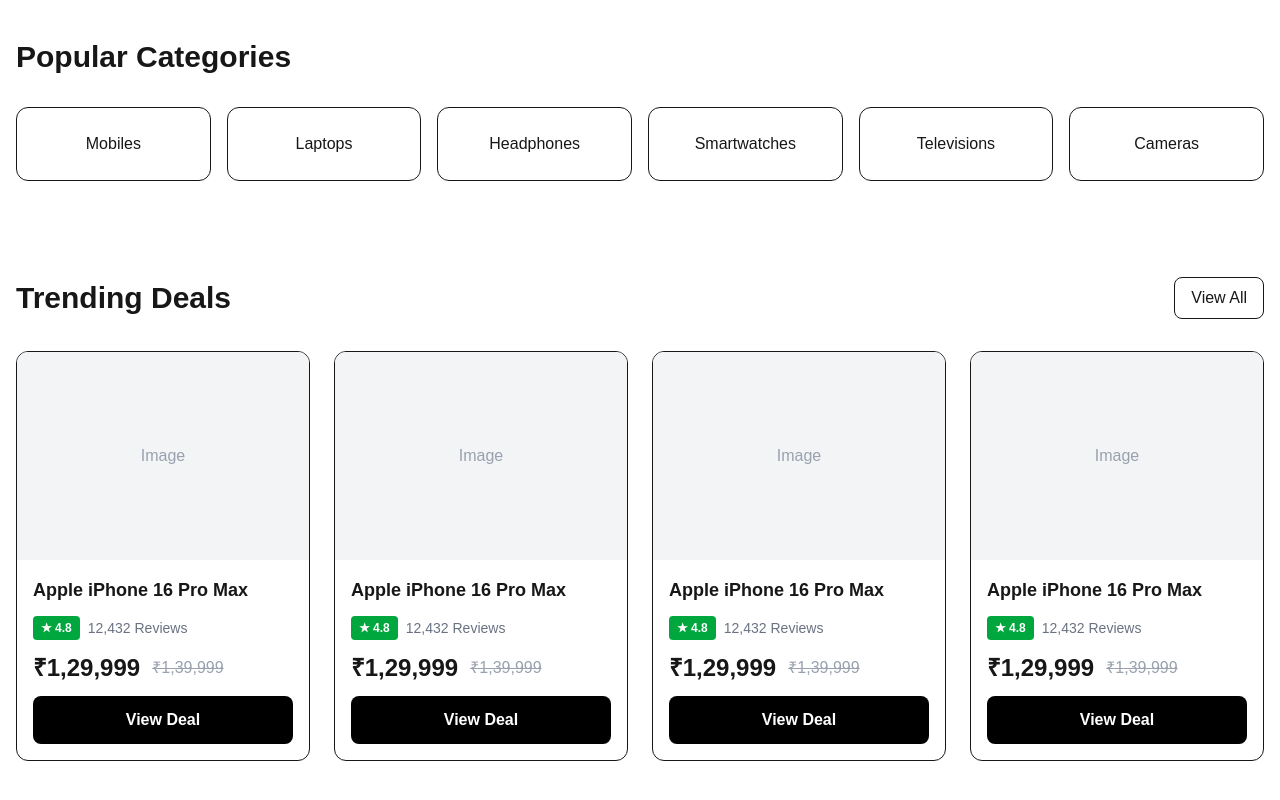
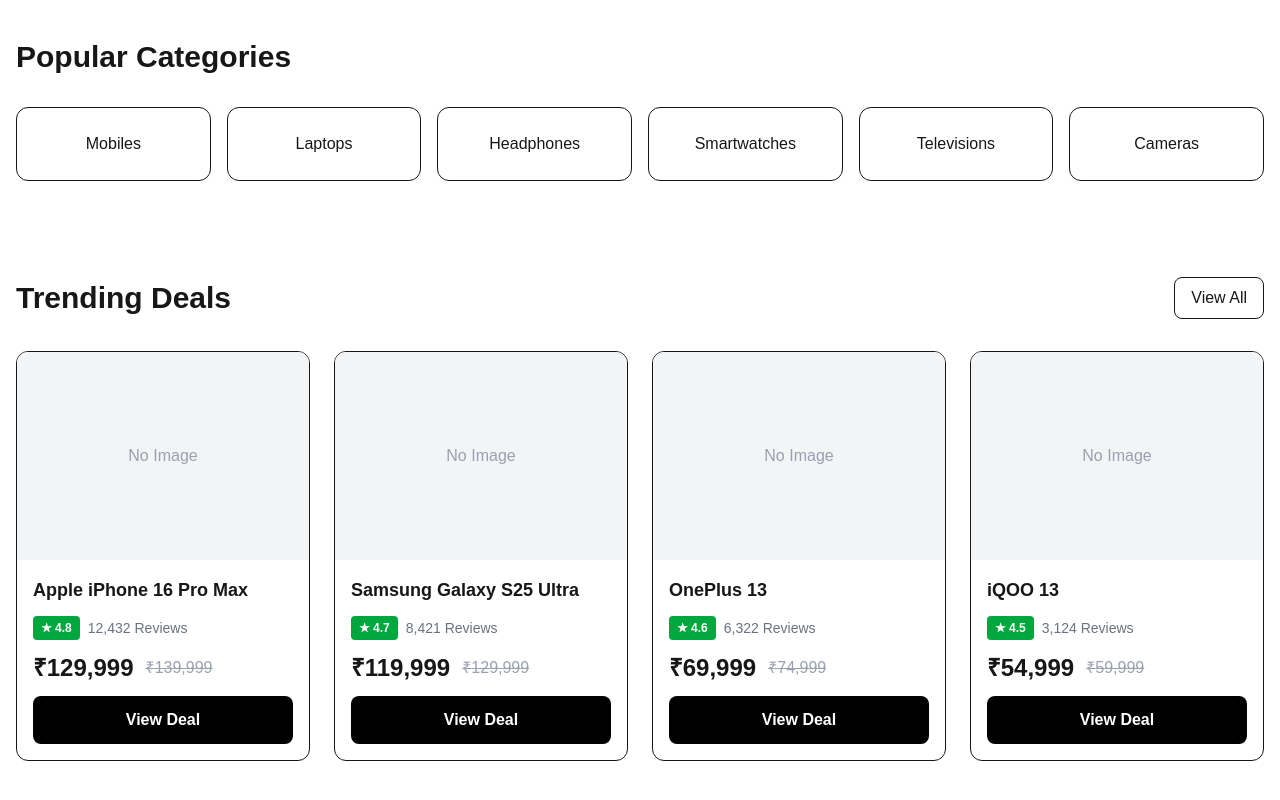
Before and after one commit to payadav142-rgb/cartigo, a Next.js app: page / in a window 1280 px wide. Shown: the part 348-1148 px from the top of the page. Built offline with nearby package versions, Linux system fonts and the light colour scheme.

Commit message:
refactor: make product card reusable with props

```diff
--- a/components/home/Deals.tsx
+++ b/components/home/Deals.tsx
@@ -1,4 +1,35 @@
 import ProductCard from "@/components/shared/ProductCard";
+
+const products = [
+  {
+    title: "Apple iPhone 16 Pro Max",
+    price: 129999,
+    originalPrice: 139999,
+    rating: 4.8,
+    reviews: 12432,
+  },
+  {
+    title: "Samsung Galaxy S25 Ultra",
+    price: 119999,
+    originalPrice: 129999,
+    rating: 4.7,
+    reviews: 8421,
+  },
+  {
+    title: "OnePlus 13",
+    price: 69999,
+    originalPrice: 74999,
+    rating: 4.6,
+    reviews: 6322,
+  },
+  {
+    title: "iQOO 13",
+    price: 54999,
+    originalPrice: 59999,
+    rating: 4.5,
+    reviews: 3124,
+  },
+];
 
 export default function Deals() {
   return (
@@ -14,10 +45,16 @@
       </div>
 
       <div className="grid gap-6 md:grid-cols-2 lg:grid-cols-4">
-        <ProductCard />
-        <ProductCard />
-        <ProductCard />
-        <ProductCard />
+        {products.map((product) => (
+          <ProductCard
+            key={product.title}
+            title={product.title}
+            price={product.price}
+            originalPrice={product.originalPrice}
+            rating={product.rating}
+            reviews={product.reviews}
+          />
+        ))}
       </div>
     </section>
   );
--- a/components/shared/ProductCard.tsx
+++ b/components/shared/ProductCard.tsx
@@ -1,42 +1,66 @@
-export default function ProductCard() {
+type ProductCardProps = {
+  image?: string;
+  title: string;
+  price: number;
+  originalPrice?: number;
+  rating: number;
+  reviews: number;
+  buttonText?: string;
+};
+
+export default function ProductCard({
+  image,
+  title,
+  price,
+  originalPrice,
+  rating,
+  reviews,
+  buttonText = "View Deal",
+}: ProductCardProps) {
   return (
     <div className="overflow-hidden rounded-xl border bg-white transition hover:shadow-lg">
       {/* Product Image */}
       <div className="flex h-52 items-center justify-center bg-gray-100">
-        <span className="text-gray-400">Image</span>
+        {image ? (
+          <img
+            src={image}
+            alt={title}
+            className="h-full w-full object-contain p-4"
+          />
+        ) : (
+          <span className="text-gray-400">No Image</span>
+        )}
       </div>
 
       <div className="space-y-3 p-4">
-        {/* Product Title */}
         <h3 className="line-clamp-2 text-lg font-semibold">
-          Apple iPhone 16 Pro Max
+          {title}
         </h3>
 
-        {/* Rating */}
         <div className="flex items-center gap-2">
           <span className="rounded bg-green-600 px-2 py-1 text-xs font-bold text-white">
-            ★ 4.8
+            ★ {rating}
           </span>
 
           <span className="text-sm text-gray-500">
-            12,432 Reviews
+            {reviews.toLocaleString()} Reviews
           </span>
         </div>
 
-        {/* Price */}
         <div className="flex items-center gap-3">
           <span className="text-2xl font-bold">
-            ₹1,29,999
+            ₹{price.toLocaleString()}
           </span>
 
-          <span className="text-gray-400 line-through">
-            ₹1,39,999
-          </span>
+          {originalPrice && (
+            <span className="text-gray-400 line-through">
+              ₹{originalPrice.toLocaleString()}
+            </span>
+          )}
         </div>
 
-        {/* Button */}
         <button className="w-full rounded-lg bg-black py-3 font-semibold text-white transition hover:bg-gray-800">
-          View Deal
+          {buttonText}
         </button>
       </div>
     </div>
```
